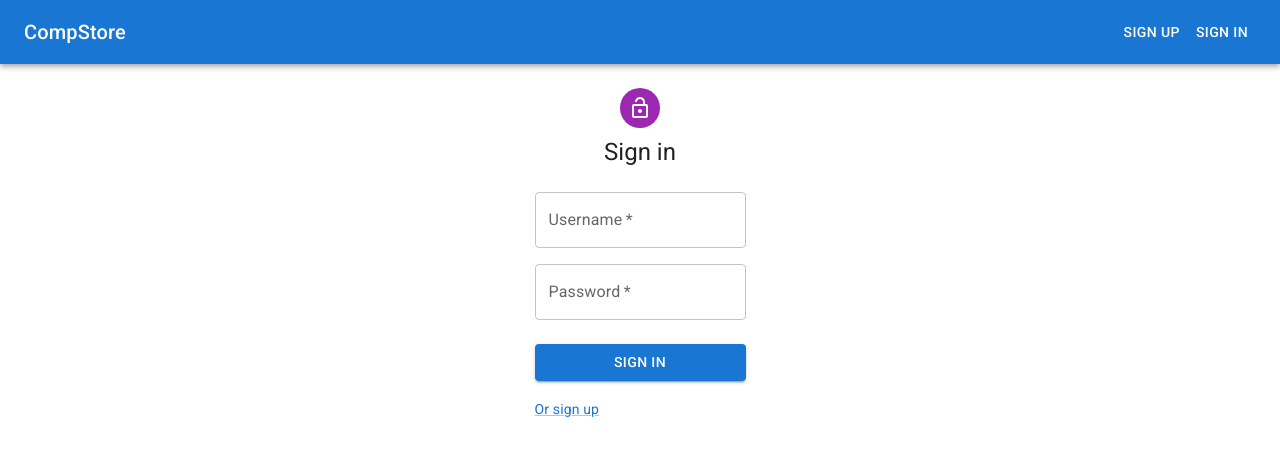
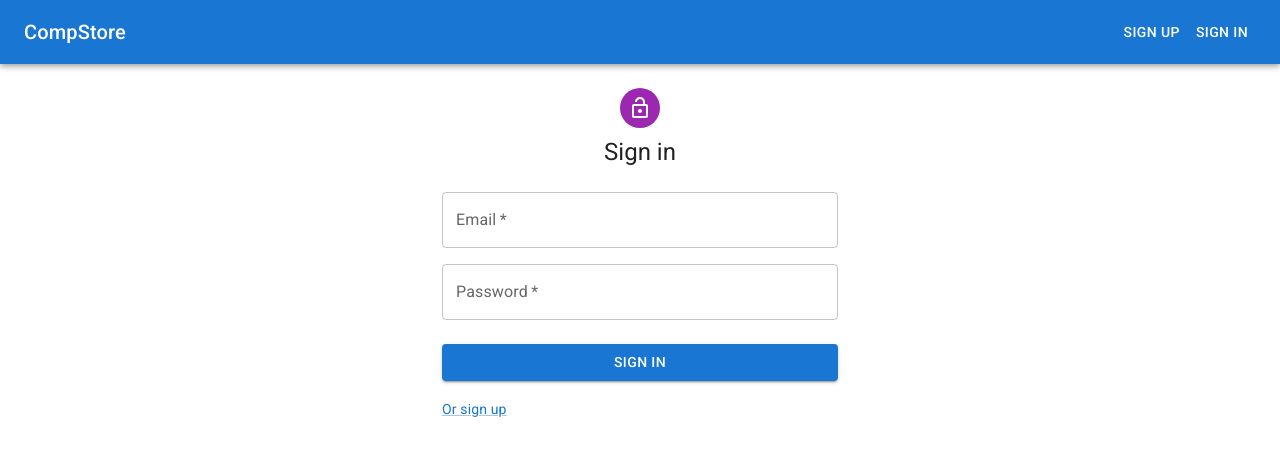
Before and after one commit to sylvix/shop-frontend-js25, a React (Vite) app: page /login in a window 1280 px wide. Shown: the top 456 px of the page. Built offline with nearby package versions, Linux system fonts and the light colour scheme.

Commit message:
Webinar-52

```diff
--- a/src/features/users/Login.tsx
+++ b/src/features/users/Login.tsx
@@ -1,6 +1,6 @@
 import React, { useState } from 'react';
 import { LoginMutation } from '@/types';
-import { Alert, Avatar, Box, Button, Grid, Link, TextField, Typography } from '@mui/material';
+import { Alert, Avatar, Box, Button, Container, Grid, Link, TextField, Typography } from '@mui/material';
 import LockOpenIcon from '@mui/icons-material/LockOpen';
 import { Link as RouterLink, useNavigate } from 'react-router-dom';
 import { useAppDispatch, useAppSelector } from '@/app/hooks';
@@ -26,11 +26,16 @@ const Login = () => {
 
   const submitFormHandler = async (event: React.FormEvent) => {
     event.preventDefault();
-    await dispatch(login(state)).unwrap();
+    const loginMutation = {
+      username: state.username.trim().toLowerCase(),
+      password: state.password.trim(),
+    };
+    await dispatch(login(loginMutation)).unwrap();
     navigate('/');
   };
 
   return (
+    <Container component="div" maxWidth="xs">
       <Box
         sx={{
           mt: 1,
@@ -50,12 +55,13 @@ const Login = () => {
             {error.error}
           </Alert>
         )}
-      <Box component="form" onSubmit={submitFormHandler} sx={{ mt: 3 }}>
+        <Box component="form" onSubmit={submitFormHandler} sx={{ mt: 3, width: '100%' }}>
           <Grid container direction="column" spacing={2}>
             <Grid item>
               <TextField
                 required
-              label="Username"
+                type="email"
+                label="Email"
                 name="username"
                 autoComplete="current-username"
                 value={state.username}
@@ -82,6 +88,7 @@ const Login = () => {
           </Link>
         </Box>
       </Box>
+    </Container>
   );
 };
 
--- a/src/features/users/Register.tsx
+++ b/src/features/users/Register.tsx
@@ -1,6 +1,6 @@
 import React, { useState } from 'react';
 import { RegisterMutation } from '@/types';
-import { Avatar, Box, Button, Grid, TextField, Typography, Link } from '@mui/material';
+import { Avatar, Box, Button, Grid, TextField, Typography, Link, Container } from '@mui/material';
 import LockOutlinedIcon from '@mui/icons-material/LockOutlined';
 import { Link as RouterLink, useNavigate } from 'react-router-dom';
 import { useAppDispatch, useAppSelector } from '@/app/hooks';
@@ -24,6 +24,7 @@ const Register = () => {
 
   const inputChangeHandler = (event: React.ChangeEvent<HTMLInputElement>) => {
     const { name, value } = event.target;
+
     setState((prevState) => ({
       ...prevState,
       [name]: value,
@@ -33,7 +34,13 @@ const Register = () => {
   const submitFormHandler = async (event: React.FormEvent) => {
     event.preventDefault();
     try {
-      await dispatch(register(state)).unwrap();
+      const registerMutation = {
+        username: state.username.trim().toLowerCase(),
+        password: state.password.trim(),
+        confirmPassword: state.confirmPassword.trim(),
+      };
+
+      await dispatch(register(registerMutation)).unwrap();
       navigate('/');
     } catch (e) {
       // error happened
@@ -41,6 +48,7 @@ const Register = () => {
   };
 
   return (
+    <Container component="div" maxWidth="xs">
       <Box
         sx={{
           mt: 1,
@@ -55,12 +63,13 @@ const Register = () => {
         <Typography component="h1" variant="h5">
           Sign up
         </Typography>
-      <Box component="form" noValidate onSubmit={submitFormHandler} sx={{ mt: 3 }}>
+        <Box component="form" noValidate onSubmit={submitFormHandler} sx={{ mt: 3, width: '100%' }}>
           <Grid container direction="column" spacing={2}>
             <Grid item>
               <TextField
                 required
-              label="Username"
+                type="email"
+                label="Email"
                 name="username"
                 autoComplete="new-username"
                 value={state.username}
@@ -104,6 +113,7 @@ const Register = () => {
           </Link>
         </Box>
       </Box>
+    </Container>
   );
 };
 
```
Also changed, not shown: src/features/products/components/ProductForm.tsx (+0 -10 lines). Lines whose indentation alone changed are shown as unchanged.
